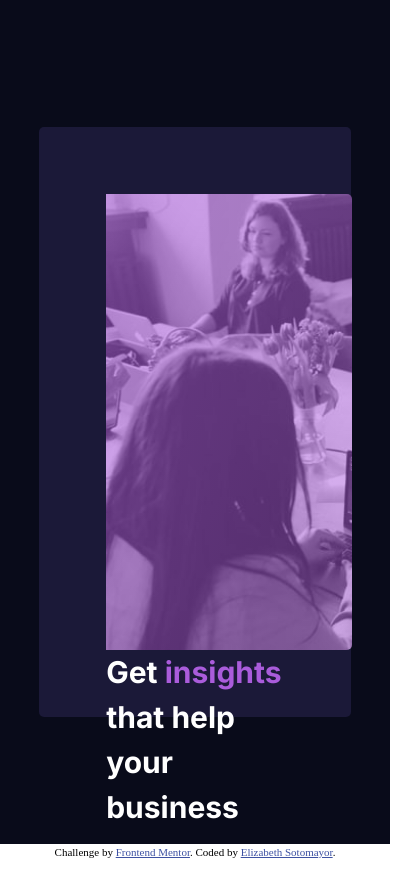
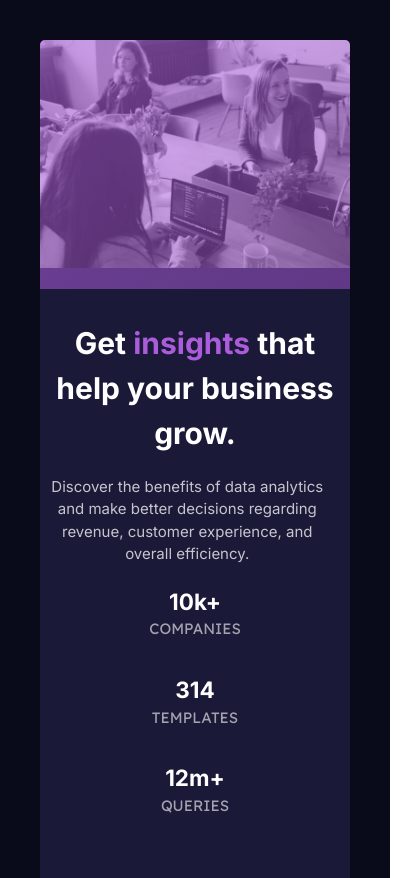
Before and after one commit to elizabethrsotomayor/stats-preview-card-component-main, a plain HTML site: page index.html in a window 390 px wide. Shown: the top 878 px of the page, 419 px wide, since content can reach past the window. Drawn offline with Linux system fonts and the light colour scheme.

Commit message:
add mobile responsiveness

```diff
--- a/assets/css/styles.css
+++ b/assets/css/styles.css
@@ -23,69 +23,38 @@ body {
   font-size: calc(15rem / 16);
 }
 
-img {
-  display: block;
-  max-width: 100%;
-}
-
 p,
 h1,
 h2 {
   overflow-wrap: break-word;
+  font-family: "Inter", sans-serif;
   color: hsl(0, 0%, 100%);
-  font-family: "Inter", sans-serif;
 }
 
-h1 {
-  font-weight: 700;
-  margin-bottom: 1.2rem;
-  width: 80%;
-}
-
-/* img {
-  width: 100%;
-  height: auto;
-} */
-
 .wrapper {
+  height: 100vh;
   background-color: hsl(233, 47%, 7%);
   display: flex;
   justify-content: center;
-  height: 100vh;
-}
-
-.header-img {
-  background-image: linear-gradient(
-      to right bottom,
-      hsla(277, 64%, 61%, 0.603),
-      hsla(277, 64%, 61%, 0.479)
-    ),
-    url(../../images/image-header-desktop.jpg);
-  height: 100%;
-  width: 100%;
-  border-radius: 0 5px 5px 0;
-  background-size: cover;
+  padding: 2.5rem;
 }
 
 .card {
-  width: 80%;
-  height: 70%;
   background-color: hsl(244, 38%, 16%);
-  display: flex;
+  border-radius: 5px;
   align-self: center;
-  border-radius: 5px;
 }
 
 .highlight {
   color: hsl(277, 64%, 61%);
 }
 
-.content {
-  padding: 4.2rem;
+.stats {
+  display: flex;
 }
 
-.stats {
-  display: flex;
+.description {
+  color: hsla(0, 0%, 100%, 0.75);
 }
 
 .stat-desc {
@@ -94,14 +63,11 @@ h1 {
   text-transform: uppercase;
 }
 
-.description {
-  color: hsla(0, 0%, 100%, 0.75);
-}
-
 .attribution {
   font-size: 11px;
   text-align: center;
 }
+
 .attribution a {
   color: hsl(228, 45%, 44%);
 }
@@ -109,32 +75,85 @@ h1 {
 /******************************/
 /* DESKTOP STYLES */
 /******************************/
+@media (min-width: 800px) {
+  h1 {
+    margin-bottom: 1.2rem;
+    width: 90%;
+    font-size: 2rem;
+  }
 
-@media (min-width: 800px) {
-  .mobile-img {
-    display: none;
+  .card {
+    display: flex;
+    height: 65vh;
+  }
+
+  .description {
+    margin-bottom: 3rem;
+    width: 80%;
+    line-height: 1.5rem;
+  }
+
+  .desktop-img {
+    background: linear-gradient(
+        to right bottom,
+        hsla(277, 64%, 61%, 0.603),
+        hsla(277, 64%, 61%, 0.479)
+      ),
+      url(../../images/image-header-desktop.jpg);
+    width: 100%;
+    background-size: cover;
+    border-radius: 0 5px 5px 0;
+  }
+
+  .content {
+    padding: 3.2rem;
   }
 
   .stats {
-    gap: 5.2rem;
-  }
-
-  .description {
-    width: 90%;
-    margin-bottom: 5rem;
-  }
-
-  .content {
-    flex-grow: 0;
+    gap: 3rem;
   }
 }
 
 /******************************/
 /* MOBILE STYLES */
 /******************************/
+@media (min-width: 375px) and (max-width: 800px) {
+  h1 {
+    margin-bottom: 1.2rem;
+  }
 
-@media (min-width: 375px) and (max-width: 800px) {
-  .desktop-img {
-    display: none;
+  p {
+    width: 95%;
+    margin-bottom: 1.2rem;
+  }
+
+  .wrapper {
+    height: 115vh;
+  }
+
+  .stats {
+    flex-direction: column;
+    gap: 2rem;
+  }
+
+  .card {
+    text-align: center;
+    height: 100%;
+  }
+
+  .mobile-img {
+    border-radius: 5px 5px 0 0;
+    margin-bottom: 2rem;
+    background: linear-gradient(
+        to right bottom,
+        hsla(277, 64%, 61%, 0.603),
+        hsla(277, 64%, 61%, 0.479)
+      ),
+      url(../../images/image-header-mobile.jpg);
+    width: 100%;
+    height: 28%;
+    object-fit: contain;
+    background-size: 100%;
+    background-repeat: no-repeat;
   }
 }
--- a/index.html
+++ b/index.html
@@ -26,8 +26,8 @@
   <body>
     <div class="wrapper">
       <div class="card">
+        <div class="mobile-img"></div>
         <div class="content">
-          <div class="header-img mobile-img"></div>
           <h1>
             Get <span class="highlight">insights</span> that help your business
             grow.
@@ -55,15 +55,7 @@
             </div>
           </div>
         </div>
-
-        <!-- <div class="header-photo-wrap"> -->
-        <!-- <img
-          src="images/image-header-desktop.jpg"
-          alt="Women working"
-          class="desktop-img"
-        /> -->
-        <!-- </div> -->
-        <div class="header-img desktop-img"></div>
+        <div class="desktop-img"></div>
       </div>
     </div>
 
```
